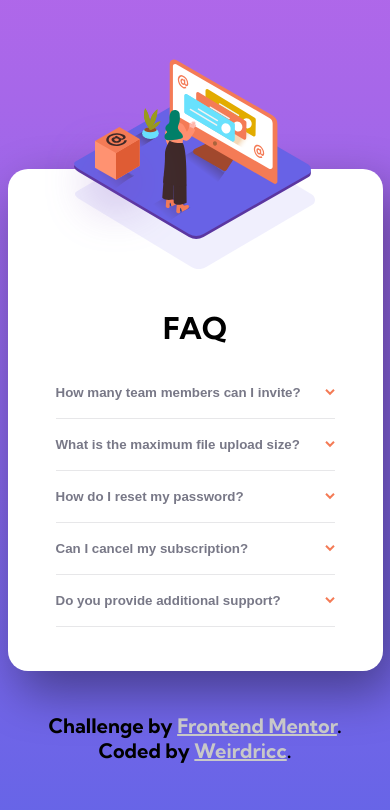
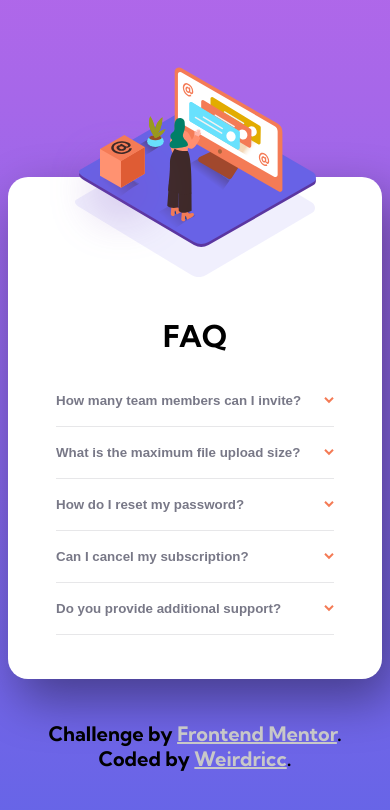
Before and after one commit to Weirdricc/faq-accordion-card-main, a plain HTML site: page index.html in a window 390 px wide. Drawn offline with Linux system fonts and the light colour scheme.

Commit message:
correction 2.0

```diff
--- a/style.css
+++ b/style.css
@@ -1,54 +1,55 @@
 body {
+  background-image: linear-gradient(hsl(273, 75%, 66%), hsl(240, 73%, 65%));
   font-family: 'Kumbh Sans', sans-serif;
   width: 100%;
   height: 100%;
+  min-height: 100vh;
   margin: 0;
   font-size: 12px;
-  background-image: linear-gradient(hsl(273, 75%, 66%), hsl(240, 73%, 65%));
 }
 .wrapp {
-  min-height: 100vh;
   display: flex;
   flex-direction: column;
   justify-content: center;
   align-items: center;
-
-  /* padding: 0 0.5rem; */
+  min-height: 100vh;
 }
 .container {
+  background-color: white;
   display: flex;
-  width: 49.28rem;
   height: 28rem;
-  background-color: white;
+  width: 100%;
+  max-width: 700px;
   border-radius: 20px;
   box-shadow: 10px 20px 50px 0px rgba(0, 0, 0, 0.4);
+  margin-bottom: 2rem;
 }
 .xtion {
   width: 50%;
   height: 100%;
 }
 .xtion-desk {
-  width: 100%;
-  height: 100%;
-  background-image: url('images/illustration-woman-online-desktop.svg'),
-    url('images/bg-pattern-desktop.svg');
+  background-image: url('images/bg-pattern-desktop.svg'),
+    url('images/illustration-woman-online-desktop.svg');
   background-repeat: no-repeat;
   background-size: contain;
   background-position: -60px;
+  width: 100%;
+  height: 100%;
+
+  position: relative;
 }
 .xtion-box {
-  position: relative;
-  width: 150px;
   height: auto;
-  left: -90px;
+  width: 120px;
+  position: absolute;
   top: 190px;
+  left: -20%;
 }
 .faq-wrap {
-  /* border: 5px solid green; */
-
   display: flex;
   flex-direction: column;
-  width: 50%;
+  flex-basis: 60%;
 }
 .faq-wrap h1 {
   font-size: 30px;
@@ -56,8 +57,6 @@ body {
   padding: 0 1.5rem;
 }
 .faq {
-  /* border: 5px solid green; */
-
   overflow: scroll;
   margin-bottom: 20px;
   padding: 0 1.5rem;
@@ -73,32 +72,20 @@ body {
 }
 
 .q-card {
-  /* padding: 3px 0; */
-
   border-bottom: 1px solid hsl(240, 5%, 91%);
-
   padding: 0.5rem 0;
 }
-.faq-wrap h1,
-.q-card {
-  /* width: 300px; */
-}
 .q-box {
-  /* width: 300px; */
-  /* height: 40px; */
-
-  font-weight: 700;
+  background-color: white;
   color: hsl(240, 6%, 50%);
   display: flex;
   justify-content: space-between;
   align-items: center;
+  padding: 10px 0;
+  width: 100%;
+  border: none;
   cursor: pointer;
-  border: none;
-  /* border: 5px solid green; */
-  background-color: white;
-  padding: 10px 0;
-
-  width: 100%;
+  font-weight: 700;
 }
 .q-box:hover {
   color: hsl(14, 88%, 65%);
@@ -139,73 +126,47 @@ body {
   .wrapp {
     display: block;
     min-height: 80vh;
-
-    /* padding: 0.5rem; */
+    padding: 0.5rem;
   }
   .container {
-    /* flex-direction: column; */
-    /* align-items: center; */
-    /* width: 340px; */
-
-    margin: auto;
-    margin-top: 20vh;
+    display: block;
+    margin: 20vh auto 2rem auto;
     height: unset;
-
+    width: 100%;
     max-width: 375px;
-    display: block;
-    margin-bottom: 2rem;
   }
   @media (max-height: 550px) {
     .container {
       margin-top: 150px;
     }
   }
-  .xtion {
-    /* width: 80%; */
-
-    height: 100px;
-    background-image: url('images/bg-pattern-mobile.svg');
-    background-repeat: no-repeat;
-    background-position: bottom;
-    /* border: 5px solid brown; */
-
-    width: 100%;
-    position: relative;
-  }
   .bg-desk,
   .xtion-box,
   .xtion-desk {
     display: none;
   }
+  .xtion {
+    background-image: url('images/bg-pattern-mobile.svg');
+    background-repeat: no-repeat;
+    background-position: bottom;
+    position: relative;
+    height: 100px;
+    width: 100%;
+  }
   .xtion-mob {
-    /* position: relative; */
-    /* left: -10px; */
-
     display: block;
+    position: absolute;
     top: -110px;
-    /* border: 5px solid chartreuse; */
-
-    position: absolute;
-    left: 10%;
+    left: 50%;
+    margin-left: -145px;
   }
   .faq-wrap {
-    /* width: 100%; */
-    /* align-items: center; */
-
     width: auto;
     padding: 1.5rem;
-    /* border: 5px solid blue; */
   }
   .faq-wrap h1 {
-    /* margin-top: 2rem; */
-
     text-align: center;
-
     margin-top: 1rem;
-  }
-  .faq {
-    /* return */
-    /* margin-bottom: 50px; */
   }
   .q-box:hover {
     color: black;
```
